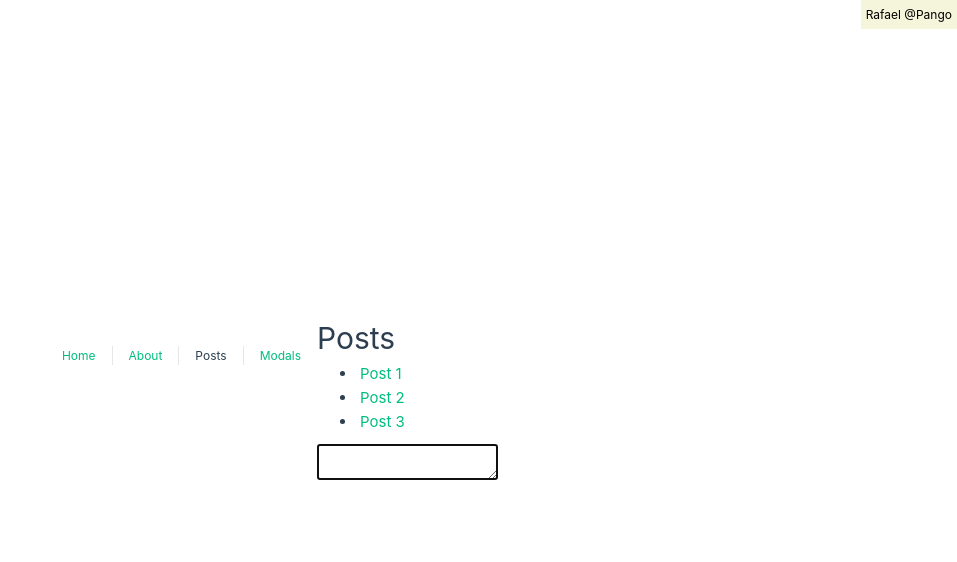
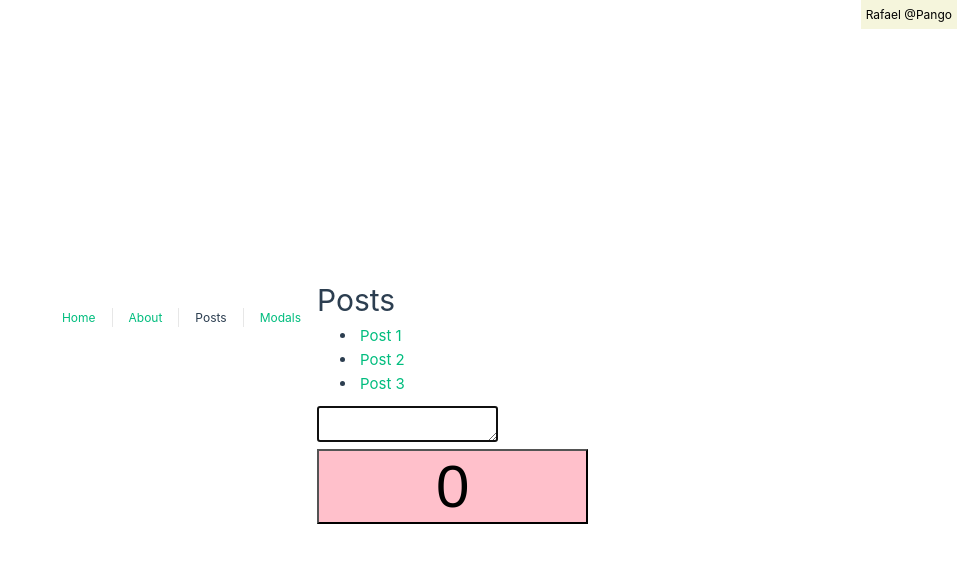
Before and after one commit to PangoRules/Vue-Composition-Api-Course, a Vue app in the folder vue-composition-api-basics/: page /posts in a window 1280 px wide. Shown: the top 562 px of the page, without its empty margins (323-1280 px from the left). Built offline with nearby package versions, Linux system fonts and the light colour scheme.

Commit message:
Reuse a component

```diff
--- a/vue-composition-api-basics/src/use/useCounter.js
+++ b/vue-composition-api-basics/src/use/useCounter.js
@@ -1,14 +1,14 @@
 import { reactive, computed, watch, nextTick } from 'vue'
+
+const counterData = reactive({
+	count: 0,
+	title: 'My Counter:'
+});
 
 export function useCounter(){
 	/**
  * Counter
  */
-	const counterData = reactive({
-		count: 0,
-		title: 'My Counter:'
-	});
-
 	watch(() => counterData.count, (newCount, oldCount) =>{
 		if(newCount === 20) alert('Way to go made it to 20.');
 	});
--- a/vue-composition-api-basics/src/views/PostsView.vue
+++ b/vue-composition-api-basics/src/views/PostsView.vue
@@ -9,6 +9,9 @@
 		</ul>
 
 		<textarea v-autofocus></textarea>
+		<div>
+			<button @click="increaseCounter(1)" class="counter-button" :class="{ 'yellow' : oddOrEven === 'odd' }">{{ counterData.count }}</button>
+		</div>
 	</div>
 </template>
 
@@ -18,6 +21,7 @@
  */
  import { vAutofocus } from '@/directives/vAutofocus'
  import { ref } from 'vue'
+ import { useCounter } from '@/use/useCounter';
 
 /**
  * Posts
@@ -36,10 +40,25 @@
 			title: 'Post 3'
 		}
 	]);
+
+	/**
+	 * CounterButton
+	 */
+	const { counterData, increaseCounter, oddOrEven } = useCounter();
 </script>
 
 <style scoped>
 ul{
 	margin-bottom: 10px;
 }
+
+.counter-button{
+	font-size: 60px;
+	color: black;
+	background-color: pink;
+	width: 100%;
+}
+.counter-button.yellow{
+	background-color: yellow;
+}
 </style>
```
